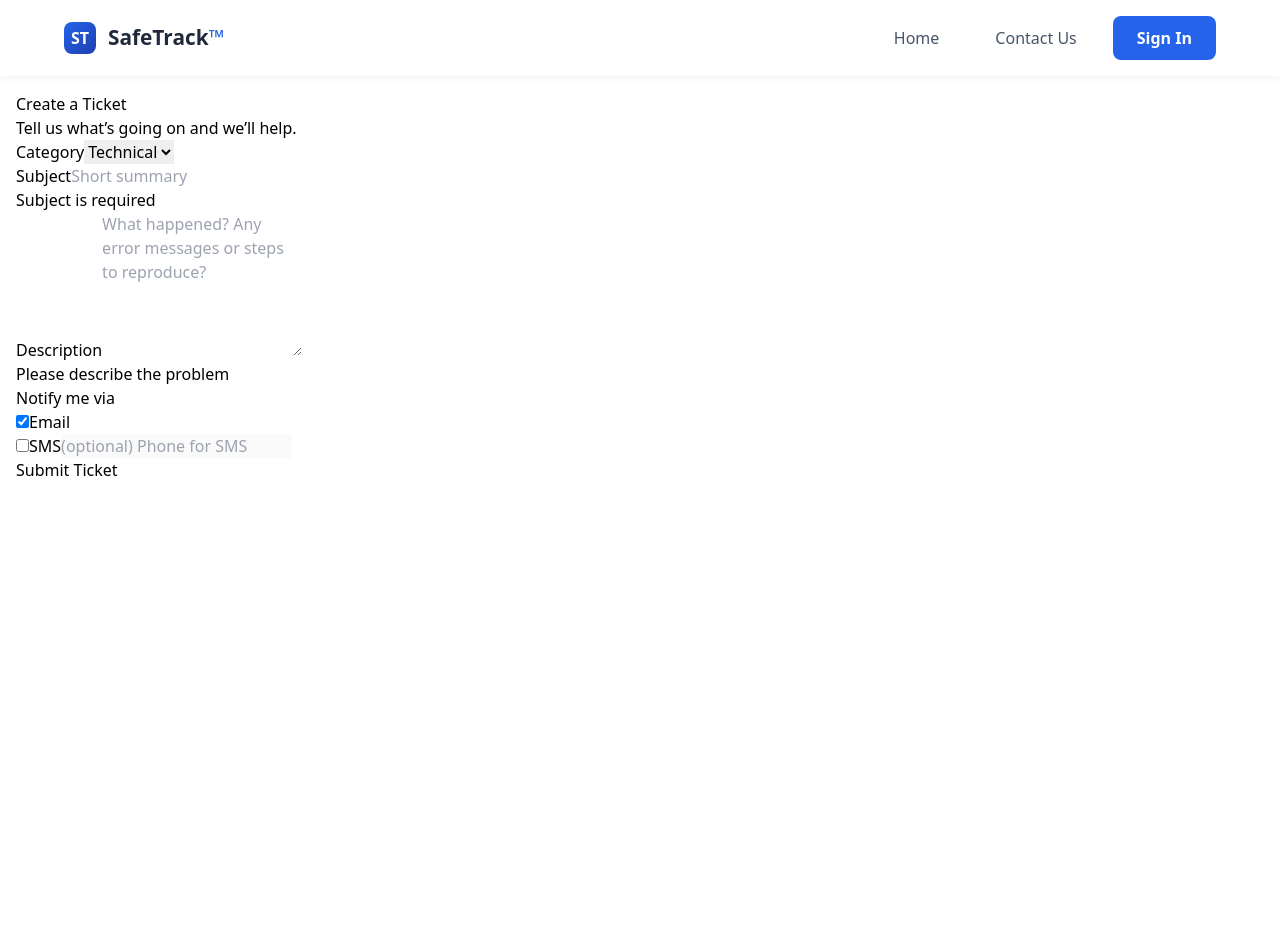
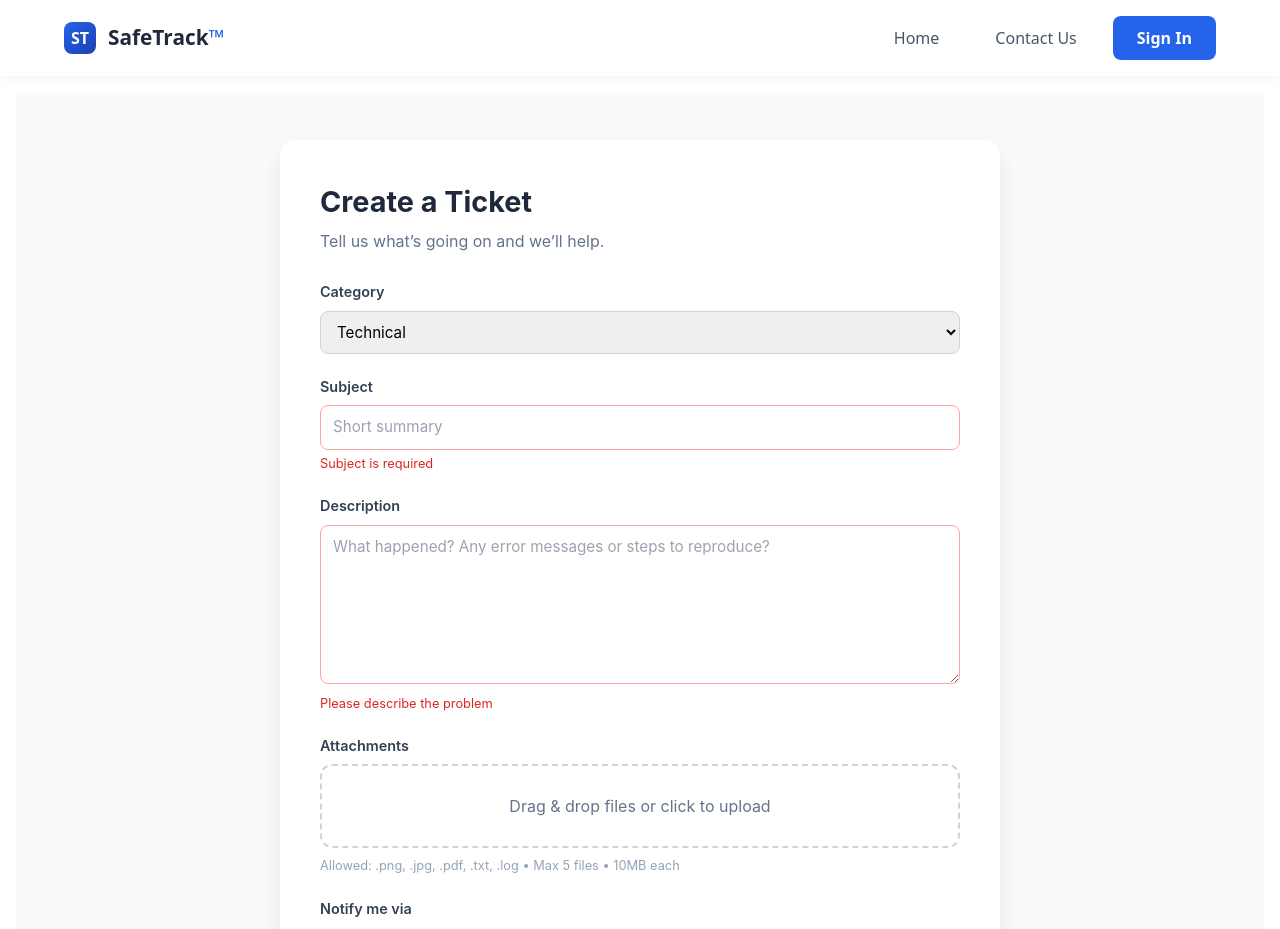
Before and after one commit to mmaxwell0637/safetrack-fe, a React (Vite) app: page /tickets/new in a window 1280 px wide. Shown: the top 929 px of the page. Before the commit the page ends 800 px from the top, so only its background shows below. Built offline with nearby package versions, Linux system fonts and the light colour scheme.

Commit message:
Update TicketNew.tsx

```diff
--- a/src/pages/TicketNew.tsx
+++ b/src/pages/TicketNew.tsx
@@ -1,5 +1,7 @@
 import { useMemo, useState } from "react";
 import { useNavigate, useLocation } from "react-router-dom";
+//import { API } from "../lib/api";
+//import toast from "react-hot-toast"; // ✅ for success/error popups
 
 type Category = "Billing" | "Technical" | "Account" | "Other";
 
@@ -16,7 +18,16 @@ export default function TicketNew() {
   const [notifySms, setNotifySms] = useState(false);
   const [phone, setPhone] = useState("");
   const [loading, setLoading] = useState(false);
-  const [errors, setErrors] = useState<{ subject?: string; desc?: string }>({});
+  const [errors, setErrors] = useState<{ subject?: string; desc?: string; submit?: string }>({});
+
+  const [attachments, setAttachments] = useState<File[]>([]);
+  function onFiles(files: File[]) {
+    const ALLOWED = /\.(png|jpg|jpeg|pdf|txt|log)$/i;
+    const ok = files.slice(0, 5).filter(
+      (f) => f.size <= 10 * 1024 * 1024 && ALLOWED.test(f.name)
+    );
+    setAttachments(ok);
+  }
 
   const isValid = useMemo(() => {
     const e: typeof errors = {};
@@ -28,27 +39,111 @@ export default function TicketNew() {
 
   async function onSubmit(e: React.FormEvent) {
     e.preventDefault();
-    if (!isValid) return;
+    if (!isValid || loading) return;
     setLoading(true);
-    await new Promise((r) => setTimeout(r, 700)); // TODO: replace with real API call
+    setErrors((x) => ({ ...x, submit: undefined }));
+
+    try {
+      const type =
+        category === "Account" ? "Other" : (category as "Technical" | "Billing" | "Other");
+
+      const t = await API.createTicket({
+        subject,
+        description: desc,
+        type,
+        priority: "Med",
+      });
+
+      // ✅ Success toast
+      toast.success(`Ticket ${t.id} created successfully! 🎉`);
+
+      // ✅ Navigate to the printable receipt page
+      navigate(`/tickets/${t.id}/receipt`, {
+        replace: true,
+        state: { created: t.id, ticket: t },
+      });
+
+      // ✅ Clear form after submission
+      setSubject("");
+      setDesc("");
+      setCategory("Technical");
+      setAttachments([]);
+      setNotifyEmail(true);
+      setNotifySms(false);
+      setPhone("");
       setLoading(false);
-    navigate("/dashboard", { replace: true, state: { created: true } });
+    } catch (err: any) {
+      setErrors((x) => ({ ...x, submit: err?.message ?? String(err) }));
+      toast.error("Failed to create ticket. Please check your input.");
+      setLoading(false);
+    }
   }
 
+  // ✅ Clean, corporate SafeTrack styling
+  const containerStyle = {
+    minHeight: "100vh",
+    background: "#f8fafc",
+    padding: "48px 20px",
+    display: "flex",
+    justifyContent: "center",
+  };
+
+  const cardStyle = {
+    background: "#fff",
+    borderRadius: "16px",
+    boxShadow: "0 10px 25px rgba(0,0,0,0.08)",
+    padding: "40px",
+    width: "100%",
+    maxWidth: "720px",
+    fontFamily: "Inter, sans-serif",
+  };
+
+  const labelStyle = {
+    display: "block",
+    fontSize: "0.9em",
+    fontWeight: 600,
+    color: "#334155",
+    marginBottom: "8px",
+  };
+
+  const inputStyle = {
+    width: "100%",
+    padding: "10px 12px",
+    border: "1px solid #CBD5E1",
+    borderRadius: "8px",
+    fontSize: "0.95em",
+    outline: "none",
+  };
+
+  const errorInputStyle = {
+    ...inputStyle,
+    borderColor: "#FCA5A5",
+  };
+
   return (
-    <div className="container-page">
-      <div className="page-wrap">
-        <h1 className="page-title">Create a Ticket</h1>
-        <p className="page-sub">Tell us what’s going on and we’ll help.</p>
+    <div style={containerStyle}>
+      <form onSubmit={onSubmit} style={cardStyle}>
+        <h1
+          style={{
+            fontSize: "1.8em",
+            fontWeight: 700,
+            color: "#1E293B",
+            marginBottom: "6px",
+          }}
+        >
+          Create a Ticket
+        </h1>
+        <p style={{ color: "#64748B", marginBottom: "28px" }}>
+          Tell us what’s going on and we’ll help.
+        </p>
 
-        <form onSubmit={onSubmit} className="card card-pad space-y-5">
         {/* Category */}
-          <div>
-            <label className="block text-sm font-medium text-slate-700">Category</label>
+        <div style={{ marginBottom: "22px" }}>
+          <label style={labelStyle}>Category</label>
           <select
             value={category}
             onChange={(e) => setCategory(e.target.value as Category)}
-              className="select mt-1"
+            style={inputStyle}
           >
             <option>Technical</option>
             <option>Billing</option>
@@ -58,34 +153,83 @@ export default function TicketNew() {
         </div>
 
         {/* Subject */}
-          <div>
-            <label className="block text-sm font-medium text-slate-700">Subject</label>
+        <div style={{ marginBottom: "22px" }}>
+          <label style={labelStyle}>Subject</label>
           <input
             value={subject}
             onChange={(e) => setSubject(e.target.value)}
             placeholder="Short summary"
-              className={`input mt-1 ${errors.subject ? "border-rose-300 focus:ring-rose-300" : ""}`}
+            style={errors.subject ? errorInputStyle : inputStyle}
           />
-            {errors.subject && <p className="mt-1 text-xs text-rose-600">{errors.subject}</p>}
+          {errors.subject && (
+            <p style={{ marginTop: "4px", fontSize: "0.8em", color: "#DC2626" }}>
+              {errors.subject}
+            </p>
+          )}
         </div>
 
         {/* Description */}
-          <div>
-            <label className="block text-sm font-medium text-slate-700">Description</label>
+        <div style={{ marginBottom: "22px" }}>
+          <label style={labelStyle}>Description</label>
           <textarea
             rows={6}
             value={desc}
             onChange={(e) => setDesc(e.target.value)}
             placeholder="What happened? Any error messages or steps to reproduce?"
-              className={`textarea mt-1 ${errors.desc ? "border-rose-300 focus:ring-rose-300" : ""}`}
+            style={errors.desc ? errorInputStyle : inputStyle}
           />
-            {errors.desc && <p className="mt-1 text-xs text-rose-600">{errors.desc}</p>}
+          {errors.desc && (
+            <p style={{ marginTop: "4px", fontSize: "0.8em", color: "#DC2626" }}>
+              {errors.desc}
+            </p>
+          )}
+        </div>
+
+        {/* Attachments */}
+        <div style={{ marginBottom: "22px" }}>
+          <label style={labelStyle}>Attachments</label>
+          <Dropzone onFiles={onFiles} />
+          {attachments.length > 0 && (
+            <ul
+              style={{
+                marginTop: "8px",
+                fontSize: "0.85em",
+                color: "#64748B",
+                listStyle: "none",
+                padding: 0,
+              }}
+            >
+              {attachments.map((f) => (
+                <li
+                  key={f.name}
+                  style={{
+                    marginBottom: "4px",
+                    overflow: "hidden",
+                    textOverflow: "ellipsis",
+                    whiteSpace: "nowrap",
+                  }}
+                >
+                  • {f.name} ({Math.ceil(f.size / 1024)} KB)
+                </li>
+              ))}
+            </ul>
+          )}
+          <p style={{ marginTop: "8px", fontSize: "0.8em", color: "#94A3B8" }}>
+            Allowed: .png, .jpg, .pdf, .txt, .log • Max 5 files • 10MB each
+          </p>
         </div>
 
         {/* Notifications */}
-          <fieldset className="grid grid-cols-1 md:grid-cols-2 gap-3">
-            <legend className="text-sm font-medium text-slate-700 mb-1">Notify me via</legend>
-            <label className="inline-flex items-center gap-2 text-slate-700">
+        <fieldset style={{ marginBottom: "28px", border: "none", padding: 0 }}>
+          <legend style={{ ...labelStyle, marginBottom: "12px" }}>Notify me via</legend>
+          <div
+            style={{
+              display: "grid",
+              gridTemplateColumns: "repeat(auto-fit, minmax(220px, 1fr))",
+              gap: "14px",
+            }}
+          >
+            <label style={{ display: "flex", alignItems: "center", gap: "8px", color: "#334155" }}>
               <input
                 type="checkbox"
                 checked={notifyEmail}
@@ -93,8 +237,8 @@ export default function TicketNew() {
               />
               Email
             </label>
-            <div className="flex items-center gap-2">
-              <label className="inline-flex items-center gap-2 text-slate-700">
+            <div style={{ display: "flex", alignItems: "center", gap: "8px" }}>
+              <label style={{ display: "flex", alignItems: "center", gap: "8px", color: "#334155" }}>
                 <input
                   type="checkbox"
                   checked={notifySms}
@@ -105,25 +249,73 @@ export default function TicketNew() {
               <input
                 value={phone}
                 onChange={(e) => setPhone(e.target.value)}
-                placeholder="(optional) Phone for SMS"
-                className="input ml-2 flex-1"
+                placeholder="(optional) Phone"
                 disabled={!notifySms}
+                style={{ ...inputStyle, marginTop: 0, flex: 1 }}
               />
+            </div>
           </div>
         </fieldset>
 
         {/* Submit */}
-          <div className="flex items-center justify-end">
+        <div style={{ display: "flex", justifyContent: "space-between", alignItems: "center" }}>
+          {errors.submit && (
+            <p style={{ fontSize: "0.85em", color: "#DC2626" }}>{errors.submit}</p>
+          )}
           <button
             type="submit"
             disabled={loading}
-              className={`btn-primary ${loading ? "bg-sky-400" : ""}`}
+            style={{
+              padding: "12px 32px",
+              background: loading ? "#93C5FD" : "#2563EB",
+              color: "white",
+              border: "none",
+              borderRadius: "8px",
+              fontSize: "1em",
+              fontWeight: 600,
+              cursor: loading ? "not-allowed" : "pointer",
+              transition: "background 0.2s",
+            }}
+            onMouseOver={(e) =>
+              !loading && (e.currentTarget.style.background = "#1E40AF")
+            }
+            onMouseOut={(e) =>
+              !loading && (e.currentTarget.style.background = "#2563EB")
+            }
           >
             {loading ? "Submitting…" : "Submit Ticket"}
           </button>
         </div>
       </form>
     </div>
-    </div>
   );
 }
+
+// ✅ Styled Dropzone consistent with SafeTrack branding
+function Dropzone({ onFiles }: { onFiles: (files: File[]) => void }) {
+  return (
+    <label
+      style={{
+        display: "block",
+        border: "2px dashed #CBD5E1",
+        borderRadius: "12px",
+        padding: "28px",
+        textAlign: "center",
+        color: "#64748B",
+        cursor: "pointer",
+        transition: "all 0.25s",
+      }}
+      onMouseOver={(e) => (e.currentTarget.style.background = "#F1F5F9")}
+      onMouseOut={(e) => (e.currentTarget.style.background = "transparent")}
+    >
+      <input
+        type="file"
+        multiple
+        style={{ display: "none" }}
+        accept=".png,.jpg,.jpeg,.pdf,.txt,.log"
+        onChange={(e) => onFiles(Array.from(e.target.files ?? []))}
+      />
+      Drag & drop files or click to upload
+    </label>
+  );
+}
```
Lines whose indentation alone changed are shown as unchanged.
